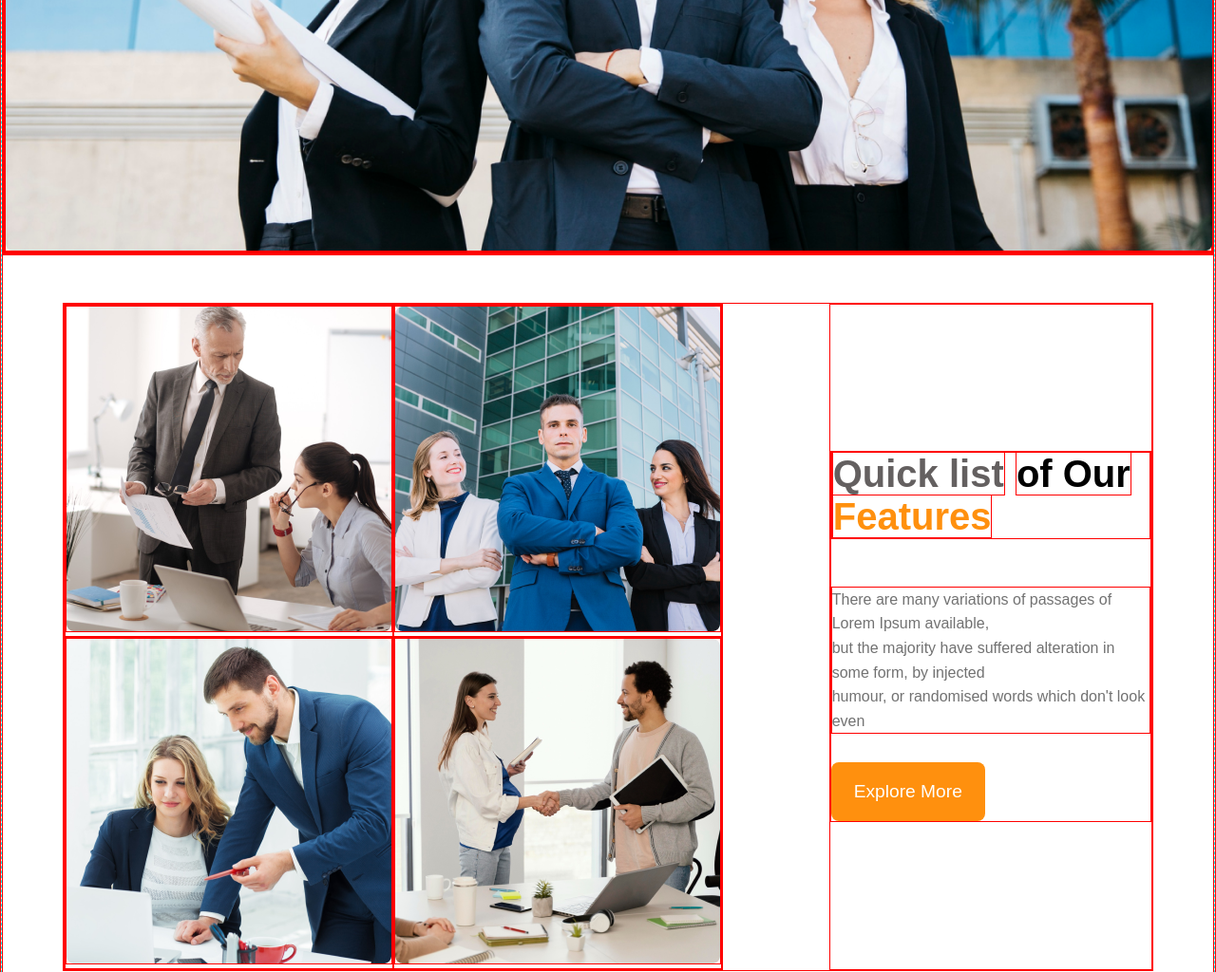
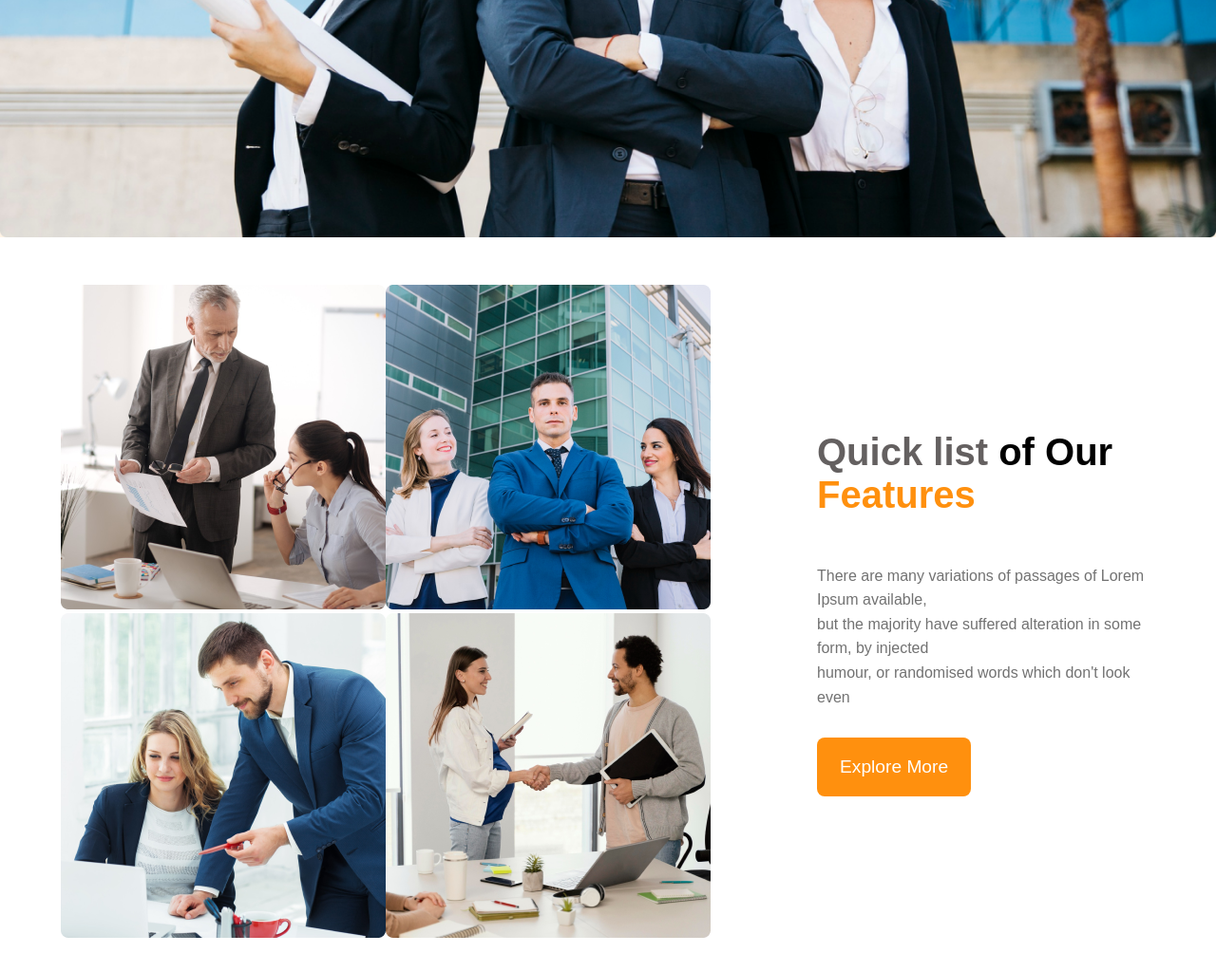
Before and after one commit to mdibrahimofc/g3-architects, a plain HTML site: page index.html in a window 1280 px wide. Shown: the part 903-1927 px from the top of the page at 95% size. Drawn offline with Linux system fonts and the light colour scheme.

Commit message:
Update architects.css
All done.

```diff
--- a/style/architects.css
+++ b/style/architects.css
@@ -4,12 +4,6 @@
     text-decoration: none;
     font-family: "Work Sans", sans-serif;
     font-optical-sizing: auto;
-}
-*{
-    border: 1px solid red;
-}
-body{
-    border: 0.5px dashed aqua
 }
 
 @import url('https://fonts.googleapis.com/css2?family=Work+Sans:ital,wght@0,100..900;1,100..900&display=swap');
```
